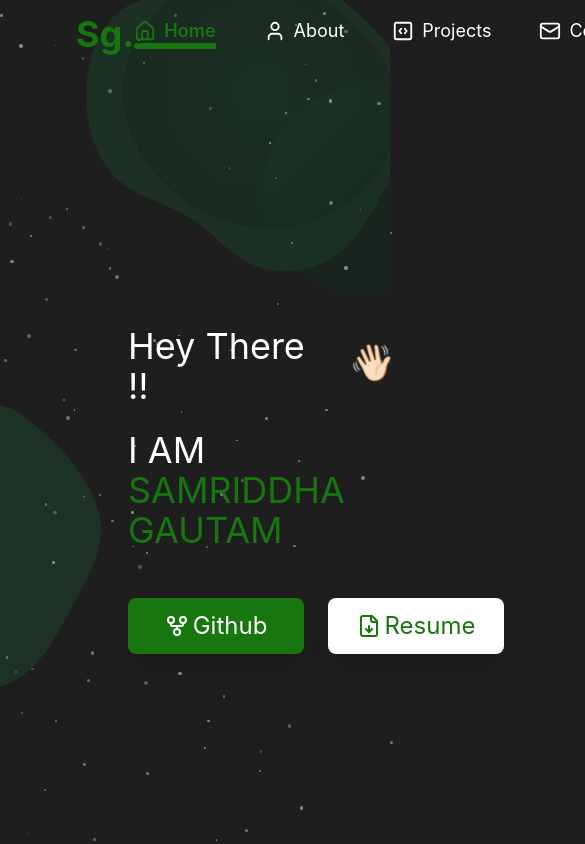
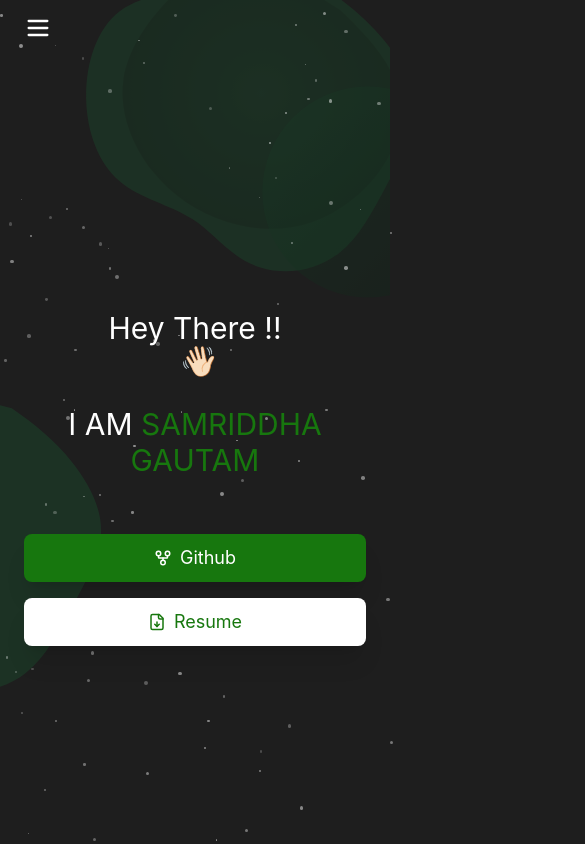
Before and after one commit to samriddha-gautam/portfolio-website, a Next.js app: page / in a window 390 px wide. Shown: the top 844 px of the page, 585 px wide, since content can reach past the window. Built offline with nearby package versions, Linux system fonts and the light colour scheme.

Commit message:
made responsive

```diff
--- a/app/components/main.tsx
+++ b/app/components/main.tsx
@@ -1,17 +1,17 @@
 import React from "react";
-import { motion } from "framer-motion"
+import { motion } from "framer-motion";
 import Link from "next/link";
-import { LuGitFork,LuFileDown  } from "react-icons/lu";
+import { LuGitFork, LuFileDown } from "react-icons/lu";
 
 export default function Main() {
   return (
     <section
       id="home"
-      className="min-h-screen flex flex-col justify-center pl-32"
+      className="min-h-screen flex flex-col justify-center px-6 lg:px-32 text-center lg:text-left"
     >
       <div className="pb-8">
-        <div className="flex items-center gap-6 text-4xl">
-          <h2 className="text-left">Hey There  !!</h2>
+        <div className={`md:flex justify-center lg:justify-start text-3xl sm:text-4xl`}>
+          <h2>Hey There !!</h2>
           <motion.span
             animate={{ rotate: [0, 20, -10, 20, -10, 0] }}
             transition={{ duration: 2, repeat: Infinity }}
@@ -21,26 +21,29 @@ export default function Main() {
           </motion.span>
         </div>
 
-        <p className="pt-6 text-left text-4xl">
+        <p className="pt-6 text-3xl sm:text-4xl">
           I AM <span className="text-customGreen">SAMRIDDHA GAUTAM</span>
         </p>
       </div>
+
       {/* Buttons */}
-      <div className="mt-4 flex gap-6">
-        <Link href="https://github.com/samriddha-gautam/portfolio-website">
-          <button className="flex items-center justify-center gap-1 w-44 h-14 text-2xl bg-customGreen text-white rounded-lg hover:bg-green-800 shadow-xl hover:shadow-[0_0_15px_1px_rgba(72,255,72,0.8)] transition ease-in-out">
+      <div className="mt-6 flex flex-col sm:flex-row justify-center lg:justify-start gap-4">
+        <Link href="https://github.com/samriddha-gautam/">
+          <button className="flex items-center justify-center gap-2 w-full sm:w-44 h-12 sm:h-14 text-lg sm:text-2xl bg-customGreen text-white rounded-lg hover:bg-green-800 shadow-xl hover:shadow-[0_0_15px_1px_rgba(72,255,72,0.8)] transition ease-in-out">
             <LuGitFork />
             Github
           </button>
         </Link>
         <Link href="/resume">
-          <button className="flex items-center justify-center gap-1 w-44 h-14 bg-white hover:bg-gray-200 text-2xl rounded-lg text-customGreen hover:dark:bg-gray-300 shadow-xl hover:shadow-[0_0_15px_1px_rgba(72,255,72,0.8)] transition ease-in-out">
-            <LuFileDown/>
+        <button className="flex items-center justify-center gap-2 w-full sm:w-44 h-12 sm:h-14
+            bg-white dark:bg-white hover:bg-gray-200 dark:hover:bg-gray-300
+            text-lg sm:text-2xl rounded-lg text-customGreen shadow-xl
+            hover:shadow-[0_0_15px_1px_rgba(72,255,72,0.8)] transition ease-in-out">
+            <LuFileDown />
             Resume
-          </button>
+        </button>
         </Link>
       </div>
-
     </section>
   );
 }
--- a/app/components/navbar.tsx
+++ b/app/components/navbar.tsx
@@ -1,21 +1,28 @@
 "use client";
-import { useState, useEffect } from "react";
+import { useState, useEffect, useRef } from "react";
 import { useRouter, usePathname } from "next/navigation";
 import Link from "next/link";
 import DarkModeToggle from "./DarkModeToggle";
-import { LuMail, LuSquareCode, LuUser, LuNotebookPen, LuHouse } from "react-icons/lu"
+import { LuMail, LuSquareCode, LuUser, LuNotebookPen, LuHouse, LuMenu, LuX } from "react-icons/lu";
 
 const Navbar = () => {
   const [scrolled, setScrolled] = useState(false);
   const [activeSection, setActiveSection] = useState<string>("");
+  const [menuOpen, setMenuOpen] = useState(false);
   const pathname = usePathname();
   const router = useRouter();
+  const navRef = useRef<HTMLDivElement>(null); // Ref for navbar
 
+  // Handle scroll: track active section & close mobile menu when scrolling past 300px
   useEffect(() => {
     const handleScroll = () => {
       setScrolled(window.scrollY > 100);
-      // Check which section is currently in view
-      const sections = ["about", "projects", "contact","home"  ];
+
+      if (window.scrollY > 160) {
+        setMenuOpen(false);
+      }
+
+      const sections = ["about", "projects", "contact", "home"];
       let currentSection = "";
       sections.forEach((id) => {
         const element = document.getElementById(id);
@@ -29,22 +36,34 @@ const Navbar = () => {
       });
       setActiveSection(currentSection);
     };
+
     window.addEventListener("scroll", handleScroll);
     return () => window.removeEventListener("scroll", handleScroll);
   }, []);
 
+  // Close menu when clicking outside
+  useEffect(() => {
+    const handleClickOutside = (event: MouseEvent) => {
+      if (navRef.current && !navRef.current.contains(event.target as Node)) {
+        setMenuOpen(false);
+      }
+    };
+
+    document.addEventListener("mousedown", handleClickOutside);
+    return () => document.removeEventListener("mousedown", handleClickOutside);
+  }, []);
+
   const handleNavigation = (id: string) => {
-    setActiveSection(id); // Set the active section when clicked
+    setActiveSection(id);
+    setMenuOpen(false);
     if (pathname === "/") {
       document.getElementById(id)?.scrollIntoView({ behavior: "smooth" });
     } else {
-      // Store the target section
       localStorage.setItem("scrollTarget", id);
-      router.push("/"); // Navigate to homepage
+      router.push("/");
     }
   };
 
-  // Handle smooth scrolling when landing on the homepage
   useEffect(() => {
     const target = localStorage.getItem("scrollTarget");
     if (pathname === "/" && target) {
@@ -58,61 +77,36 @@ const Navbar = () => {
 
   return (
     <nav
-      className={`px-9 py-3.5 z-50 sticky top-0 left-0 right-0  transition-all duration-200
-        ${scrolled ? "backdrop-blur-lg bg-black/10 shadow-lg" : ""}`}
+      ref={navRef}
+      className={`px-6 py-3.5 z-50 sticky top-0 left-0 right-0 overflow-hidden lg:mx-12 transition-all duration-200 ${
+        scrolled ? "backdrop-blur-lg bg-black/10 shadow-lg" : ""
+      }`}
     >
-      <div className="flex justify-between items-center mx-10">
-        <ul className="flex">
-          <li>
-            <a href="#home" className="font-bold text-4xl text-customGreen">
-              Sg.
-            </a>
-          </li>
-        </ul>
+      <div className="flex justify-between items-center lg:mx-9 relative w-full">
+       {/* Hamburger / Close Button */}
+       <button
+         className="md:hidden text-white transition-all duration-300 z-50"
+         onClick={() => setMenuOpen((prev) => !prev)}
+       >
+         {menuOpen ? <LuX size={28} /> : <LuMenu size={28} />}
+       </button>
 
-        <ul className="flex space-x-12">
+       {/* Logo */}
+       <a href="#home" className="hidden md:flex font-bold text-4xl text-customGreen">
+         Sg.
+       </a>
+
+        <ul className="hidden md:flex space-x-12">
           {[
-            {
-              label: (
-                <span className="flex items-center gap-2">
-                  <LuHouse size={22} />
-                  Home
-                </span>
-              ),
-              id: "home",
-            },
-            {
-              label: (
-                <span className="flex items-center gap-2">
-                  <LuUser size={22} />
-                  About
-                </span>
-              ),
-              id: "about",
-            },
-            {
-              label: (
-                <span className="flex items-center gap-2">
-                  <LuSquareCode size={22} />
-                  Projects
-                </span>
-              ),
-              id: "projects",
-            },
-            {
-              label: (
-                <span className="flex items-center gap-2">
-                  <LuMail size={22} />
-                  Contact
-                </span>
-              ),
-              id: "contact",
-            },
+            { label: <><LuHouse size={22} /> Home</>, id: "home" },
+            { label: <><LuUser size={22} /> About</>, id: "about" },
+            { label: <><LuSquareCode size={22} /> Projects</>, id: "projects" },
+            { label: <><LuMail size={22} /> Contact</>, id: "contact" },
           ].map((item) => (
             <li key={item.id}>
               <button
                 onClick={() => handleNavigation(item.id)}
-                className={`relative  group pb-1 text-lg ${
+                className={`flex gap-2 relative group pb-1 text-lg ${
                   activeSection === item.id ? "text-customGreen font-semibold" : ""
                 } transition-all ease-in`}
               >
@@ -127,22 +121,63 @@ const Navbar = () => {
           ))}
           <li>
             <span className="relative group">
-                  <Link href="/blog" className={`pb-1 text-lg relative z-10 ${pathname==="/blog" ? "text-customGreen font-bold": ""}`}>
+              <Link href="/blog" className={`pb-1 text-lg relative z-10 ${pathname === "/blog" ? "text-customGreen font-bold" : ""}`}>
                 <span className="flex items-center gap-2">
                   <LuNotebookPen size={22} />
                   Blogs
                 </span>
               </Link>
               <span
-              className={`absolute right-0 bottom-[-10px] w-[0] h-[6px]
-               bg-customGreen transition-all duration-200 group-hover:w-full
-               rounded-l-lg pointer-events-none
-               ${pathname==="/blog"?"w-full" : ""}
-               `}>
-                </span>
+                className={`absolute right-0 bottom-[-10px] w-[0] h-[6px] bg-customGreen transition-all duration-200 group-hover:w-full
+                rounded-l-lg pointer-events-none ${pathname === "/blog" ? "w-full" : ""}`}
+              ></span>
             </span>
           </li>
           <li>
+            <DarkModeToggle />
+          </li>
+        </ul>
+      </div>
+
+      <div
+        className={`md:hidden fixed top-0 left-0 w-full bg-black/70 z-40 transition-all duration-300 ease-in-out transform ${
+          menuOpen ? "opacity-100 translate-y-0" : "opacity-0 -translate-y-24 "
+        }`}
+      >
+
+        <ul className="flex flex-col items-center space-y-4 my-6 py-8">
+          {[
+            { label: <><LuHouse size={22} /> Home</>, id: "home" },
+            { label: <><LuUser size={22} /> About</>, id: "about" },
+            { label: <><LuSquareCode size={22} /> Projects</>, id: "projects" },
+            { label: <><LuMail size={22} /> Contact</>, id: "contact" },
+          ].map((item) => (
+            <li key={item.id}>
+              <button
+                onClick={() => handleNavigation(item.id)}
+                className={`flex gap-1 relative group pb-1 text-lg ${
+                  activeSection === item.id ? "text-customGreen font-bold" : "text-white"
+                } transition-all ease-in`}
+              >
+                {item.label}
+              </button>
+            </li>
+          ))}
+          <li>
+            <Link
+              href="/blog"
+              onClick={() => setMenuOpen(false)}
+              className={`pb-1 text-lg ${
+                pathname === "/blog" ? "text-customGreen font-bold" : "text-white"
+              }`}
+            >
+              <span className="flex items-center gap-1">
+                <LuNotebookPen size={22} />
+                Blogs
+              </span>
+            </Link>
+          </li>
+          <li className="pt-2">
             <DarkModeToggle />
           </li>
         </ul>
--- a/app/page.tsx
+++ b/app/page.tsx
@@ -15,11 +15,10 @@ export default function Home() {
     <BlobBackground>
     <div className="z-50">
       <Navbar />
-      <div className="relative min-h-screen">
-        <Main />
-      </div>
-      {/* This ensures that the About section starts below the fold */}
         <main>
+          <section className="relative min-h-screen">
+            <Main />
+          </section>
           <section id="about" className="py-10 scroll-mt-20">
             <AboutMe />
           </section>
```
